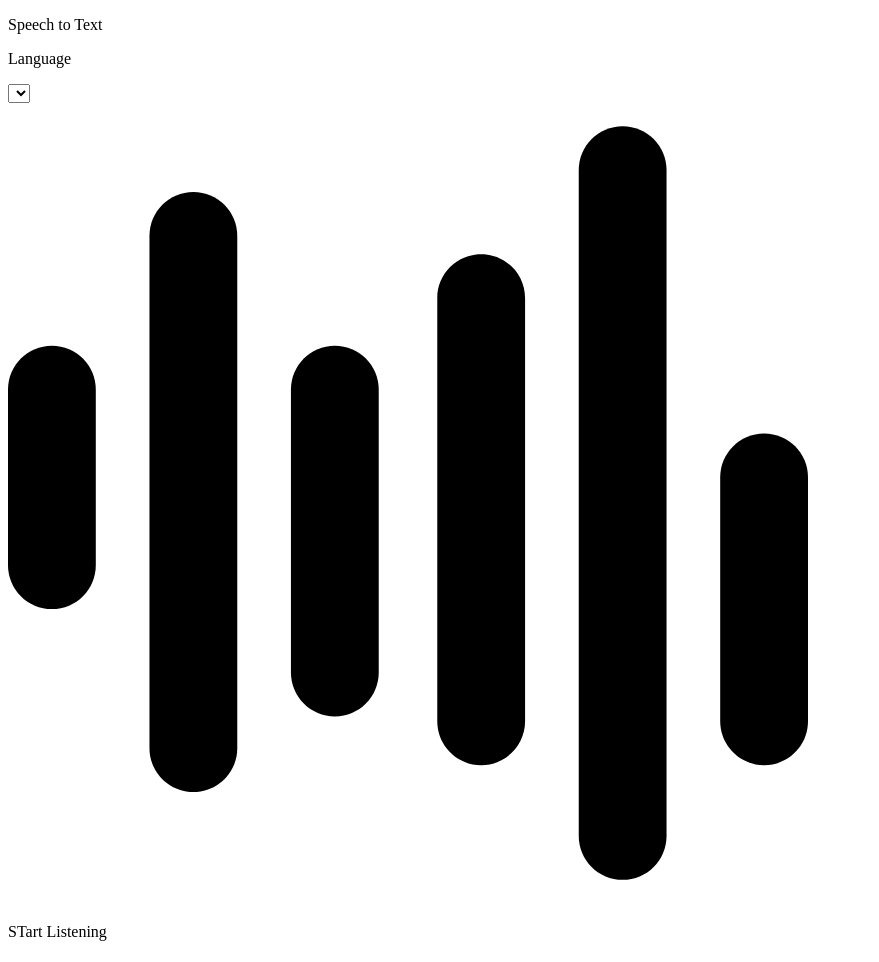
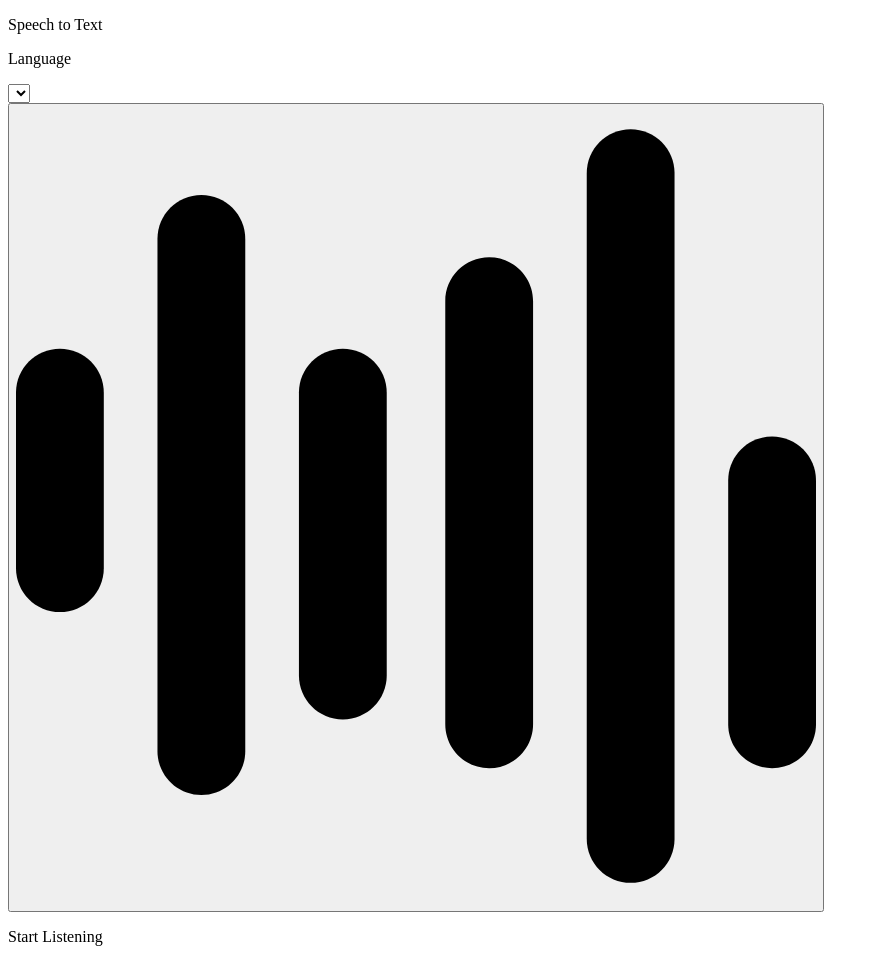
Before and after one commit to Daniel-E-Young/Speech-to-Text-Converter, a plain HTML site: page index.html in a window 1280 px wide. Shown: the whole page, without its empty margins (0-879 px from the left). Drawn offline with Linux system fonts and the light colour scheme.

Commit message:
<button>

```diff
--- a/index.html
+++ b/index.html
@@ -19,10 +19,12 @@
                 </div>
             </div>
             <div class="line"></div>
+            <button class="">
             <ion-icon name="mic-outline"></ion-icon>
             <img src="bars.svg" alt=""/>
         </div>
-        <p>STart Listening</p>
+        <p>Start Listening</p>
+       </button>
 
 
 
```
